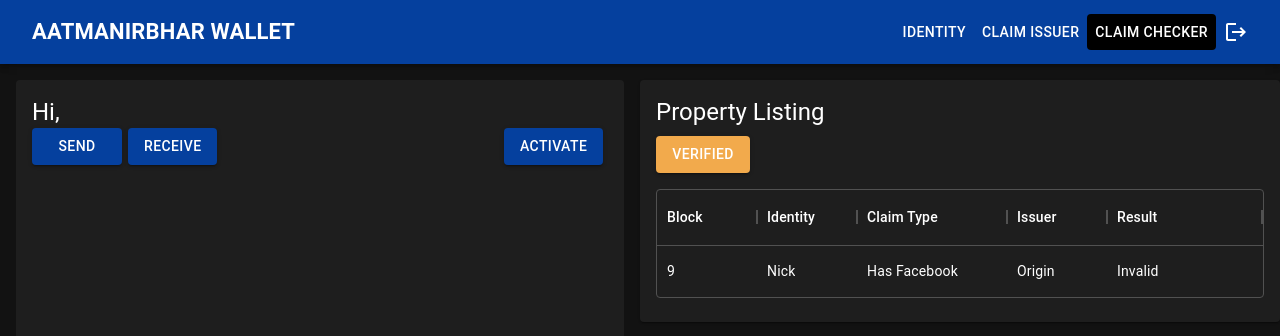
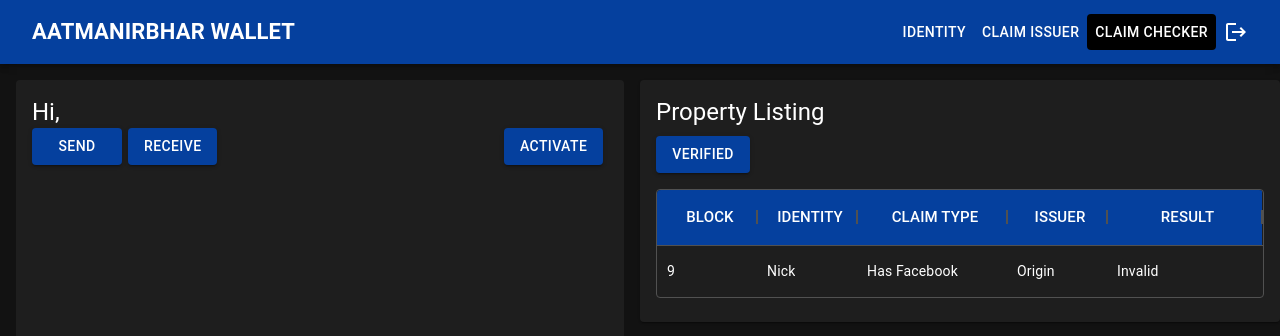
Before and after one commit to daevenPsl/semicolons-frontend-node18, a React (Create React App) app: page /claimCheckerPage in a window 1280 px wide. Both pictures are taken after a click on the button "VERIFY". Shown: the top 336 px of the page. Built offline with nearby package versions, Linux system fonts and the light colour scheme; no server answers.

Commit message:
UI updates

```diff
--- a/public/index.html
+++ b/public/index.html
@@ -24,7 +24,7 @@
       work correctly both with client-side routing and a non-root public URL.
       Learn how to configure a non-root public URL by running `npm run build`.
     -->
-    <title>React App</title>
+    <title>Aatmanirbhar Wallet</title>
   </head>
   <body>
     <noscript>You need to enable JavaScript to run this app.</noscript>
--- a/src/components/ClaimCheckerComponent/ClaimCheckerComponent.js
+++ b/src/components/ClaimCheckerComponent/ClaimCheckerComponent.js
@@ -12,15 +12,43 @@ import Typography from "@mui/material/Typography";
 import Button from "@mui/material/Button";
 import Grid from "@mui/material/Grid";
 import { DataGrid, GridColDef, GridValueGetterParams } from "@mui/x-data-grid";
-
 const columns = [
-  { field: "number", headerName: "Block", width: 100 },
-  { field: "identity", headerName: "Identity", width: 100 },
-  { field: "claim", headerName: "Claim Type", width: 150 },
-  { field: "Issuer", headerName: "Issuer", width: 100 },
-  { field: "result", headerName: "Result", width: 155 },
+  {
+    field: "number",
+    headerName: "Block",
+    headerClassName: "super-app-theme--header",
+    headerAlign: "center",
+    width: 100,
+  },
+  {
+    field: "identity",
+    headerName: "Identity",
+    headerClassName: "super-app-theme--header",
+    headerAlign: "center",
+    width: 100,
+  },
+  {
+    field: "claim",
+    headerName: "Claim Type",
+    headerClassName: "super-app-theme--header",
+    headerAlign: "center",
+    width: 150,
+  },
+  {
+    field: "Issuer",
+    headerName: "Issuer",
+    headerClassName: "super-app-theme--header",
+    headerAlign: "center",
+    width: 100,
+  },
+  {
+    field: "result",
+    headerName: "Result",
+    headerClassName: "super-app-theme--header",
+    headerAlign: "center",
+    width: 155,
+  },
 ];
-
 const rows = [
   {
     id: 1,
@@ -31,24 +59,19 @@ const rows = [
     result: "Invalid",
   },
 ];
-
 export const ClaimCheckerComponent = () => {
   const [showTable, setShowTable] = React.useState(false);
   const [deploy, setDeploy] = React.useState(true);
-
   const handleTable = () => {
     setShowTable(true);
   };
-
   const handleDeploy = () => {
     setDeploy(false);
   };
-
   const handleMultipleFunctions = () => {
     handleTable();
     handleDeploy();
   };
-
   return (
     <Card>
       <CardContent>
@@ -58,13 +81,12 @@ export const ClaimCheckerComponent = () => {
               Property Listing
             </Typography>
           </Grid>
-
           {deploy ? (
             <Grid item xs={2}>
               <Button
                 variant="contained"
                 sx={{ marginTop: "2.5rem", mx: "-405px" }}
-                style={{ background: "#F2AA4CFF", color: "white" }}
+                style={{ background: "#05409e", color: "white" }}
                 onClick={handleMultipleFunctions}
               >
                 Verify
@@ -75,18 +97,24 @@ export const ClaimCheckerComponent = () => {
               <Button
                 variant="contained"
                 sx={{ marginTop: "2.5rem", mx: "-405px" }}
-                style={{ background: "#F2AA4CFF", color: "white" }}
+                style={{ background: "#05409e", color: "white" }}
               >
                 Verified
               </Button>
             </Grid>
           )}
         </Grid>
-
         {showTable ? (
           <Grid item xs={12}>
             <div style={{ height: 125, width: "100%", paddingTop: "1rem" }}>
               <DataGrid
+                sx={{
+                  "& .super-app-theme--header": {
+                    backgroundColor: "#05409e",
+                    textTransform: "uppercase",
+                    fontSize: "15px",
+                  },
+                }}
                 rows={rows}
                 columns={columns}
                 pageSize={5}
```
